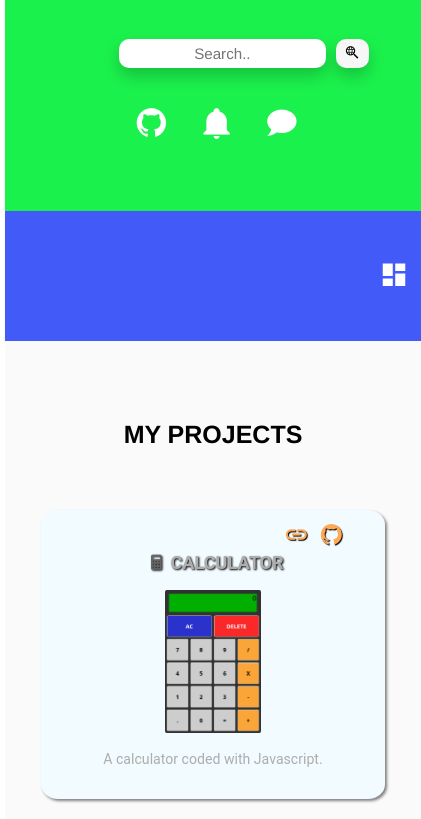
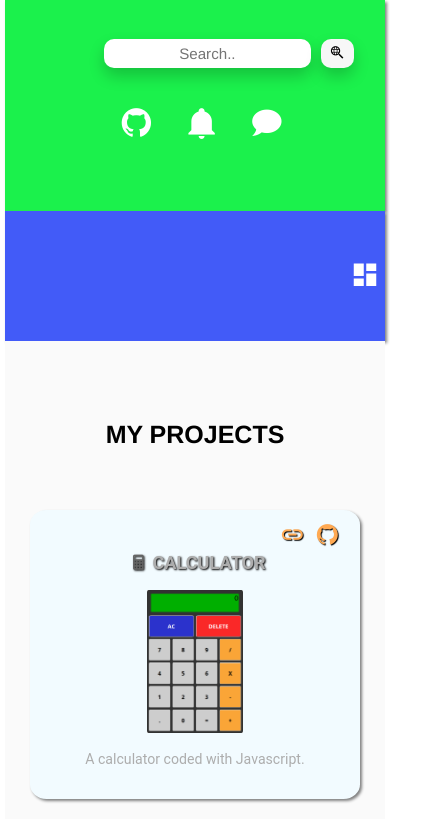
Before and after one commit to Roblou2/admin-dashboard, a plain HTML site: page index.html in a window 390 px wide. Shown: the top 819 px of the page, 421 px wide, since content can reach past the window. Drawn offline with Linux system fonts and the light colour scheme.

Commit message:
change padding of container divs for mobiles

```diff
--- a/style.css
+++ b/style.css
@@ -158,6 +158,14 @@
   font-size: calc(22px + (32 - 22) * ((100vw - 350px) / (3000 - 350)));
 }
 
+#main-wrap {
+  display: flex;
+  flex-flow: column nowrap;
+  grid-area: main;
+align-items: center;
+
+}
+
 .project {
     box-shadow: 2px 2px 3px grey;
 }
@@ -228,6 +236,11 @@
 }
 
 @media (min-width: 350px) {
+
+  .container div {
+    padding: 18px 5px;
+  }
+
   .container {
 grid-template-columns: 1fr;
 grid-template-areas:
```
